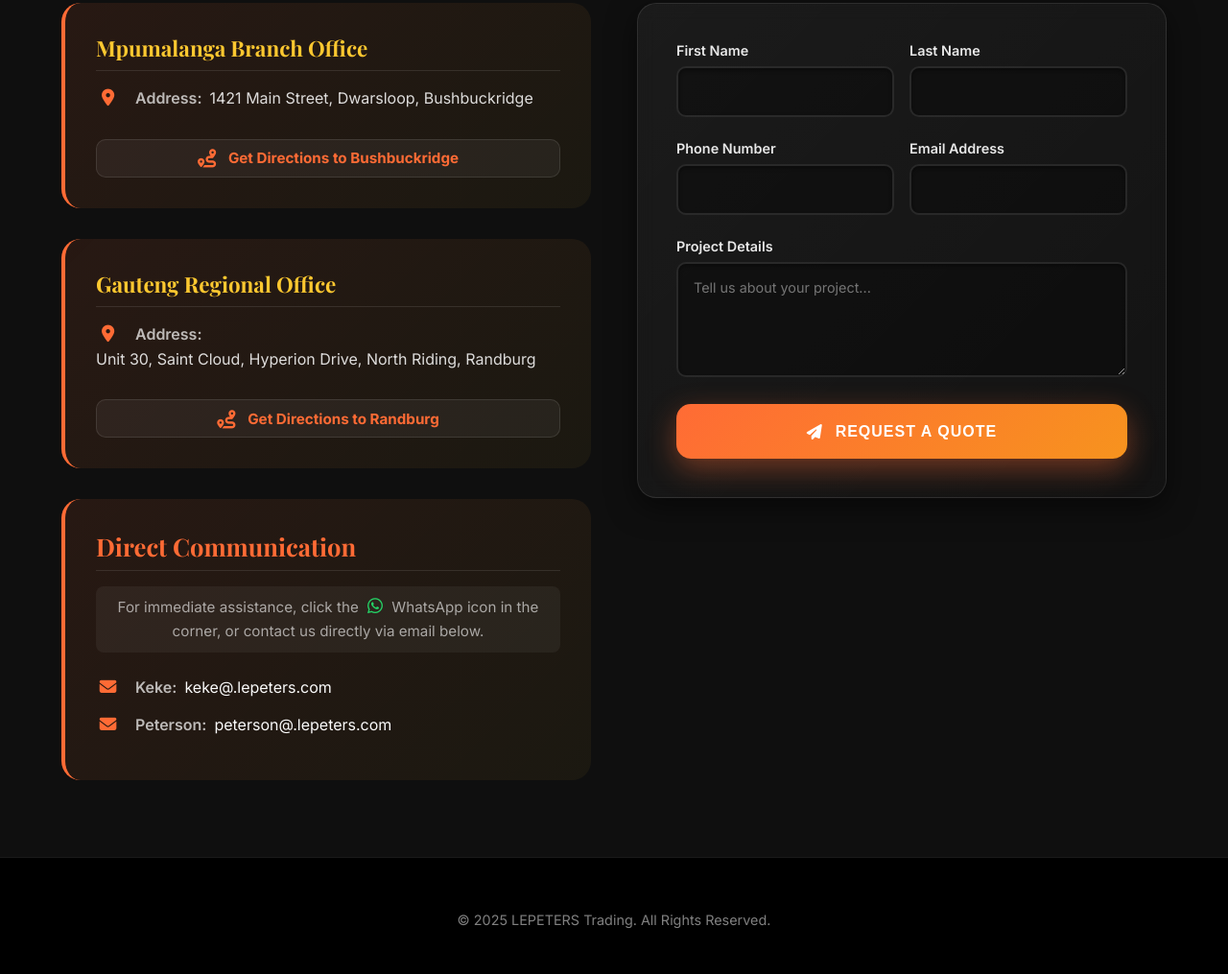
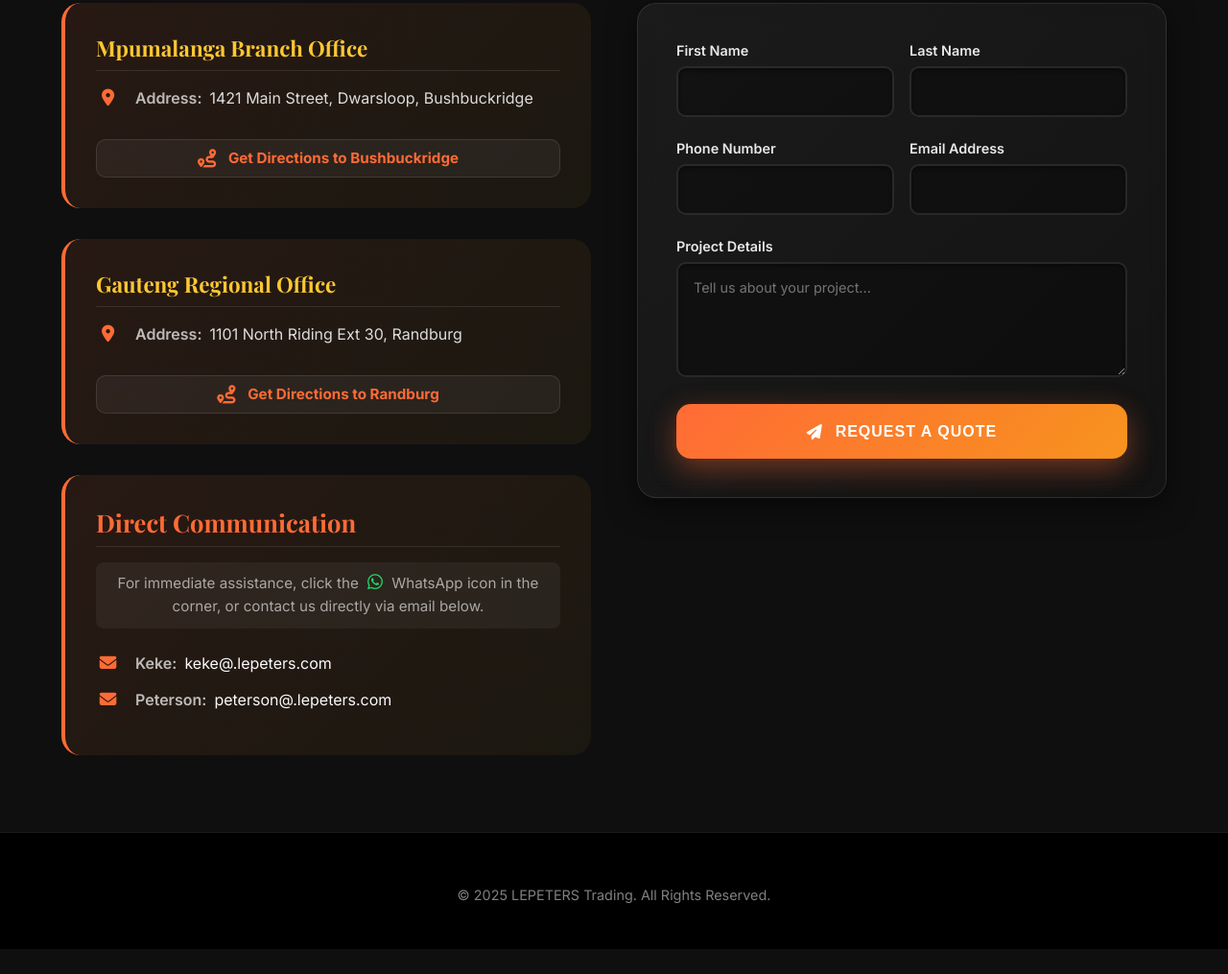
Before and after one commit to websitegiants-stack/LEPETERS, a plain HTML site: page index.html in a window 1280 px wide. Shown: the part 3415-4430 px from the top of the page at 96% size. After the commit the page ends 4404 px from the top, so only its background shows below. Drawn offline with nearby package versions, Linux system fonts and the light colour scheme.

Commit message:
Update index.html

```diff
--- a/index.html
+++ b/index.html
@@ -720,7 +720,7 @@
 
           <div class="contact-detail">
             <i class="fa-solid fa-location-dot"></i>
-            <span class="label">Address:</span> <span>Unit 30, Saint Cloud, Hyperion Drive, North Riding, Randburg</span>
+            <span class="label">Address:</span> <span>1101 North Riding Ext 30, Randburg</span>
           </div>
 
           <a href="https://www.google.com/maps/search/?api=1&query=Unit+30,+Saint+Cloud,+Hyperion+Drive,+North+Riding,+Randburg" target="_blank" class="map-link">
```
